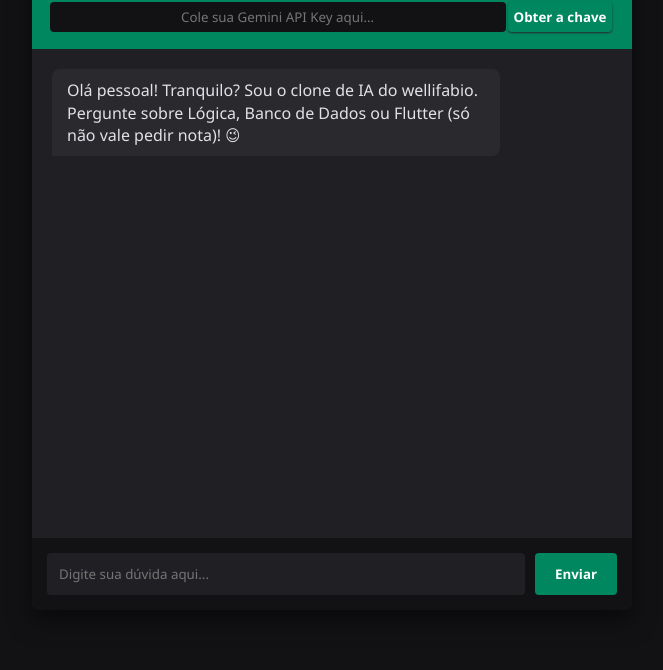
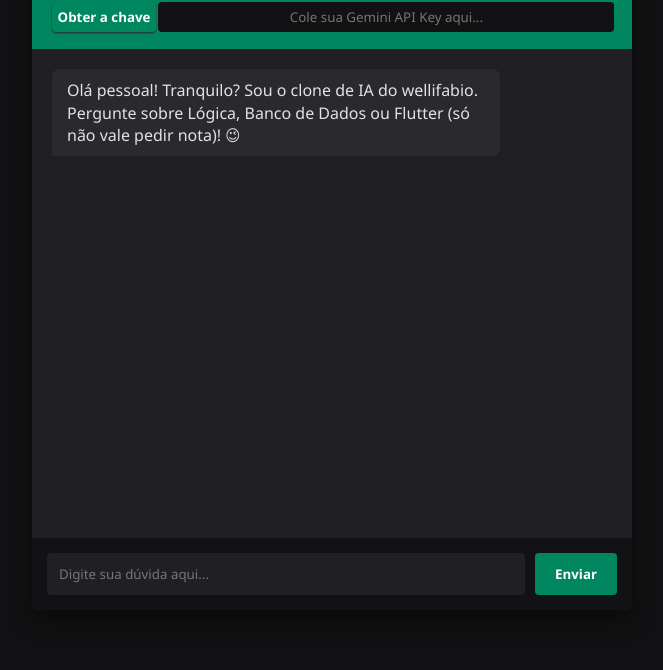
Before and after one commit to wellifabio/chatbot_gemini_eu_prof_2026, a plain HTML site: page index.html in a window 1280 px wide. Shown: the part 130-800 px from the top of the page, without its empty margins (308-971 px from the left). Drawn offline with Linux system fonts and the light colour scheme.

Commit message:
inverter botao

```diff
--- a/index.html
+++ b/index.html
@@ -16,9 +16,8 @@
         <div class="chat-header">
             <h2><img src="https://github.com/wellifabio/wellifabio.github.io/blob/master/assets/avts/av3.webp?raw=true"
                     alt="Ícone Wellington" width="55"> Prof. AI (Plantão de Dúvidas)</h2>
-            <input type="password" id="api-key" placeholder="Cole sua Gemini API Key aqui..."><button id="tutor"
-                onclick="modal.classList.remove('oculto')">Obter a
-                chave</button>
+            <button id="tutor" onclick="modal.classList.remove('oculto')">Obter a
+                chave</button><input type="password" id="api-key" placeholder="Cole sua Gemini API Key aqui..." onchange="alert('Vamos conversar...')">
         </div>
 
         <div class="chat-box" id="chat-box">
@@ -37,11 +36,13 @@
         <div class="janela">
             <h1>Obter a Chave de API do GEMINI</h1>
             <ul>
-                <li>1 Acesse o <a href="https://aistudio.google.com/prompts/new_chat" target="blanck">Google AI Studio</a>.<br>Faça Login com sua conta gmail.</li>
+                <li>1 Acesse o <a href="https://aistudio.google.com/prompts/new_chat" target="blanck">Google AI
+                        Studio</a>.<br>Faça Login com sua conta gmail.</li>
                 <li>2 Abra a seção de chaves<br>No menu lateral (geralmente no canto inferior esquerdo ou no painel
                     principal),<br>clique no botão Get API key (ou Criar chave de API).</li>
                 <li>3 Crie a nova chave<br>Clique em Create API key.<br>Escolha se deseja criar a chave em um projeto
-                    existente do Google Cloud<br>ou se prefere que a plataforma crie um projeto novo automaticamente.</li>
+                    existente do Google Cloud<br>ou se prefere que a plataforma crie um projeto novo automaticamente.
+                </li>
                 <li>4 Copie e armazene a chave com segurança:<br>Após a geração, copie o texto da chave gerada e
                     salve-o em um local seguro.</li>
             </ul>
```
